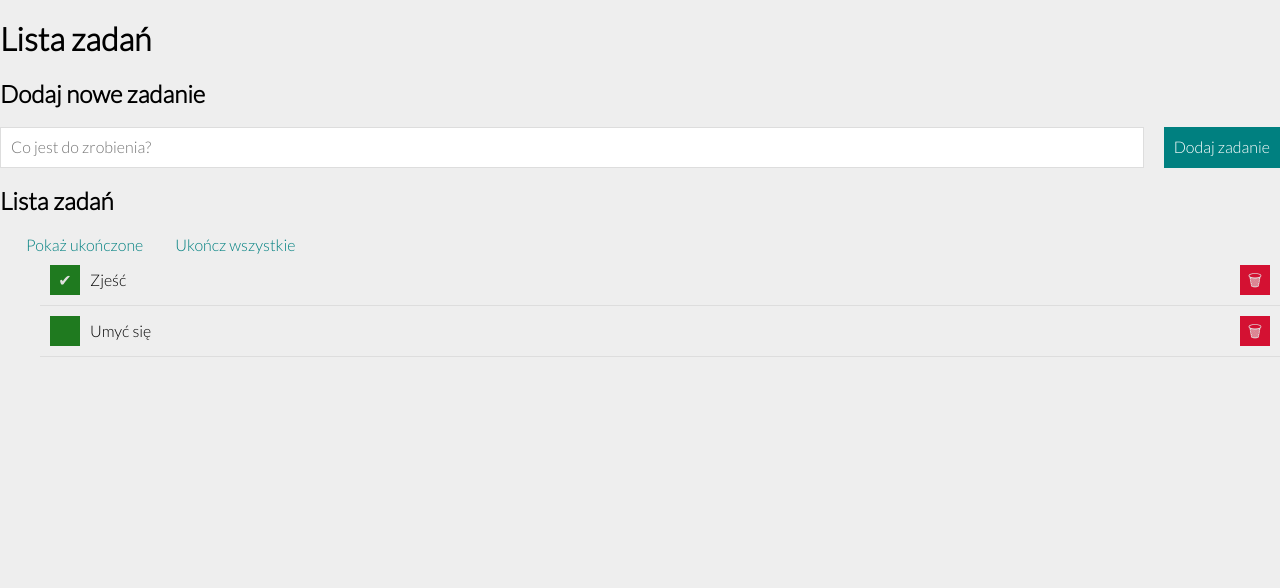
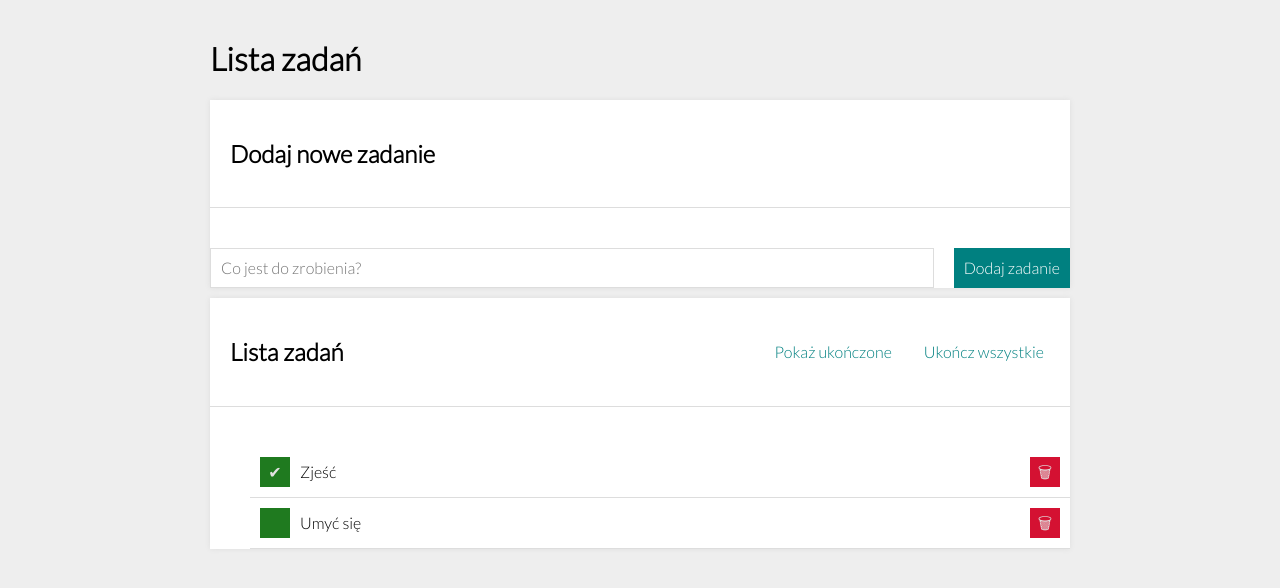
Before and after one commit to MaciejLaciej/todos-list-react, a React (Create React App) app: page / in a window 1280 px wide. Shown: the top 588 px of the page. Built offline with nearby package versions, Linux system fonts and the light colour scheme.

Commit message:
task list without interactions yet

```diff
--- a/src/App.js
+++ b/src/App.js
@@ -1,10 +1,13 @@
-import Form from "./Form"
-import Tasks from "./Tasks"
-import Buttons from "./Buttons"
+import Form from "./Form";
+import Tasks from "./Tasks";
+import Buttons from "./Buttons";
+import Section from "./Section";
+import Header from "./Header";
+import Container from "./Container";
 
 const tasks = [
-  {id: 1, content: "Zjeść", done: true },
-  {id: 2, content: "Umyć się", done: false },
+  { id: 1, content: "Zjeść", done: true },
+  { id: 2, content: "Umyć się", done: false },
 ];
 
 const hideDoneTasks = true;
@@ -12,27 +15,21 @@ const hideDoneTasks = true;
 function App() {
   return (
     <div>
-      <main className="container">
-        <header>
-          <h1 className="container__header">Lista zadań</h1>
-        </header>
-
-        <section className="section">
-          <h2 className="section__header">Dodaj nowe zadanie</h2>
-          <div className="section__body">
-            <Form />
-          </div>
-        </section>
-        <section className="section">
-          <header className="section__header">
-            <h2>Lista zadań</h2>
-            <Buttons tasks={tasks} hideDoneTasks={hideDoneTasks} />
-          </header>
-          <div className="section__body"></div>
-          <Tasks tasks={tasks} hideDoneTasks={hideDoneTasks} />
-        </section>
-      </main>
-    </div>
+      <Container>
+        <Header
+        title="Lista zadań"
+        />
+        <Section
+          title="Dodaj nowe zadanie"
+          body={<Form />}
+        />
+        <Section
+          title="Lista zadań"
+          body={<Tasks tasks={tasks} hideDoneTasks={hideDoneTasks} />}
+          extraHeaderContent={<Buttons tasks={tasks} hideDoneTasks={hideDoneTasks} />}
+        />
+      </Container>
+    </div >
   );
 }
 
--- a/src/Buttons/index.js
+++ b/src/Buttons/index.js
@@ -1,24 +1,19 @@
 import "./style.css";
 
-const Buttons = ({tasks, hideDoneTasks}) => {
-    if (tasks.length === 0) {
-        return null;
-    }
-
-    return (
+const Buttons = ({ tasks, hideDoneTasks }) => (
+    tasks.length > 0 && (
         <div className="buttons">
             <button className="buttons__button">
                 {hideDoneTasks ? "Pokaż" : "Ukryj"} ukończone
             </button>
             <button
-            className="buttons__button"
-            disabled={tasks.every(({ done }) => done)}
-
+                className="buttons__button"
+                disabled={tasks.every(({ done }) => done)}
             >
                 Ukończ wszystkie
             </button>
         </div>
     )
-}
+)
 
 export default Buttons;
--- /dev/null
+++ b/src/Container/index.js
@@ -0,0 +1,9 @@
+import "./style.css"
+
+const Container = ({children}) => (
+<main className="container">
+    {children}
+</main>
+);
+
+export default Container;
--- /dev/null
+++ b/src/Container/style.css
@@ -0,0 +1,5 @@
+.container {
+    max-width: 900px;
+    padding: 20px;
+    margin: 0 auto;
+}
--- /dev/null
+++ b/src/Header/index.js
@@ -0,0 +1,7 @@
+const Header = ({title}) => (
+    <header>
+          <h1 className="container__header">{title}</h1>
+        </header>
+);
+
+export default Header;
--- /dev/null
+++ b/src/Section/index.js
@@ -0,0 +1,14 @@
+import "./style.css";
+
+const Section = ({title, body, extraHeaderContent}) => (
+<section className="section">
+          <header className="section__header">
+            <h2>{title}</h2>
+            {extraHeaderContent}
+          </header>
+          <div className="section__body"></div>
+          {body}
+        </section>
+);
+
+export default Section;
--- /dev/null
+++ b/src/Section/style.css
@@ -0,0 +1,31 @@
+.section {
+    margin: 10px 0;
+    background: white;
+    box-shadow: 0 0 5px #ddd;
+    font-size: 16px;
+}
+
+.section__header {
+    display: grid;
+    grid-template-columns: auto auto;
+    grid-gap: 20px;
+    justify-content: space-between;
+    align-items: center;
+    padding: 20px;
+    margin: 0;
+    border-bottom: 1px solid #ddd;
+}
+
+.section__header--bordered {
+    border-bottom: 0px solid #ddd;
+}
+
+@media(max-width: 767px) {
+    .section__header {
+        grid-template-columns: 1fr;
+    }
+}
+
+.section__body {
+    padding: 20px;
+}
```
